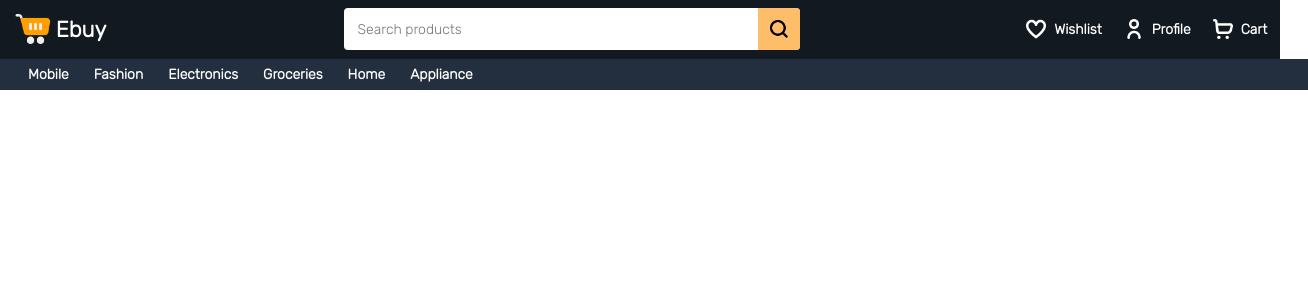
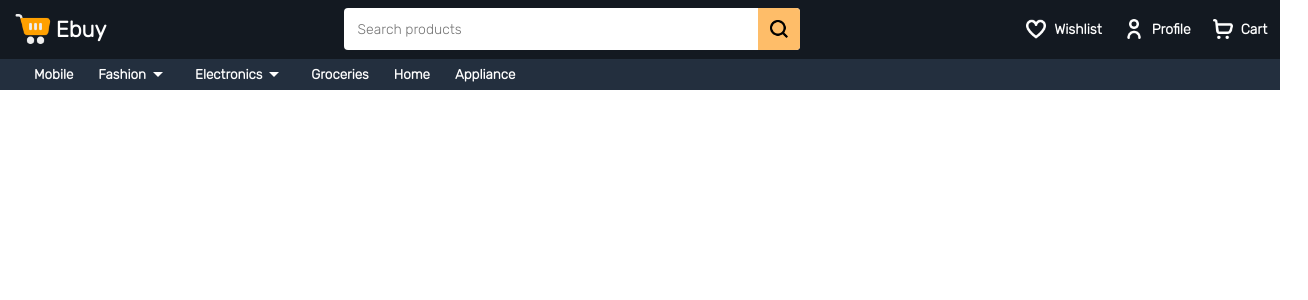
Before and after one commit to nisabmohd/Ebuy, a React (Vite) app in the folder client/: page / in a window 1280 px wide. Shown: the top 300 px of the page, 1308 px wide, since content can reach past the window. Built offline with nearby package versions, Linux system fonts and the light colour scheme.

Commit message:
added more categories and subcategory filter from server

```diff
--- a/client/package.json
+++ b/client/package.json
@@ -11,6 +11,7 @@
   "dependencies": {
     "@emotion/react": "^11.10.5",
     "@emotion/styled": "^11.10.5",
+    "@mui/icons-material": "^5.11.0",
     "@mui/material": "^5.11.6",
     "@tanstack/react-query": "^4.23.0",
     "axios": "^1.2.6",
--- a/client/src/components/navbar/SubNav.tsx
+++ b/client/src/components/navbar/SubNav.tsx
@@ -1,4 +1,7 @@
-import { Link } from "react-router-dom";
+import { Menu, MenuItem } from "@mui/material";
+import { useState } from "react";
+import { Link, useNavigate } from "react-router-dom";
+import ArrowDropDownIcon from "@mui/icons-material/ArrowDropDown";
 
 const CATEGORIES = [
   {
@@ -9,12 +12,28 @@ const CATEGORIES = [
   {
     id: 2,
     category: "Fashion",
-    url: "fashion",
+    categories: [
+      { id: 21, category: "Mens Shirts/T-shirts", url: "fashion-men-shirts" },
+      { id: 22, category: "Mens Pants", url: "fashion-men-pants" },
+      { id: 23, category: "Mens Footwears", url: "fashion-men-footwears" },
+      { id: 24, category: "Mens Misc", url: "fashion-men-misc" },
+      { id: 25, category: "Womens Tops", url: "fashion-women-shirts" },
+      { id: 26, category: "Womens Pants", url: "fashion-women-pants" },
+      { id: 27, category: "Makeups", url: "fashion-women-makeups" },
+      { id: 28, category: "Women Footwears", url: "fashion-women-footwears" },
+      { id: 29, category: "Womens Misc", url: "fashion-women-misc" },
+    ],
   },
   {
     id: 3,
     category: "Electronics",
-    url: "electronics",
+    categories: [
+      { id: 21, category: "TV/Monitors", url: "electronics-tv-monitor" },
+      { id: 22, category: "Laptops", url: "electronics-laptops" },
+      { id: 23, category: "Computers", url: "electronics-computers" },
+      { id: 24, category: "Tablets", url: "electronics-tablets" },
+      { id: 25, category: "Others", url: "electronics-others" },
+    ],
   },
   {
     id: 4,
@@ -33,31 +52,101 @@ const CATEGORIES = [
   },
 ];
 export default function SubNav() {
+  const [anchorEl, setAnchorEl] = useState(null);
+  const navigate = useNavigate();
+  const open = Boolean(anchorEl);
+  const [dropdown, setDropdoen] = useState<number>(-1);
+  const handleClick = (event: any) => {
+    setAnchorEl(event.currentTarget);
+  };
+  const handleClose = () => {
+    setAnchorEl(null);
+  };
   return (
     <div
       style={{
         height: "32px",
         width: "100%",
         backgroundColor: "#232f3e",
-        color: "white",
+        display: "flex",
+        flexDirection: "row",
+        textAlign: "center",
+        alignItems: "center",
+      }}
+    >
+      <div
+        style={{
+          marginLeft: "34px",
           display: "flex",
           flexDirection: "row",
           textAlign: "center",
           alignItems: "center",
           gap: "25px",
-        fontSize: "14px",
+          fontSize: "13.5px",
           fontWeight: "bold",
-        paddingLeft: "28px",
+          color: "white",
         }}
       >
         {CATEGORIES.map((category) => (
+          <div>
+            {typeof category.categories === "object" ? (
+              <>
+                <div
+                  onClick={(e) => {
+                    setDropdoen(category.id);
+                    handleClick(e);
+                  }}
+                  style={{
+                    display: "flex",
+                    flexDirection: "row",
+                    alignItems: "center",
+                    cursor: "pointer",
+                  }}
+                >
+                  <p>{category.category}</p>
+                  <ArrowDropDownIcon />
+                </div>
+                <Menu
+                  key={category.id}
+                  PaperProps={{ sx: { width: "200px" } }}
+                  id="basic-menu"
+                  anchorEl={anchorEl}
+                  open={dropdown == category.id && open}
+                  onClose={handleClose}
+                  MenuListProps={{
+                    "aria-labelledby": "basic-button",
+                  }}
+                >
+                  {category.categories.map((item) => (
+                    <MenuItem
+                      style={{
+                        fontFamily: "Rubik",
+                        fontSize: "13px",
+                        color: "#3e3e3e",
+                        fontWeight: "bold",
+                      }}
+                      key={item.id}
+                      onClick={() => {
+                        handleClose();
+                        navigate(`products?category=${item.url}`);
+                      }}
+                    >
+                      {item.category}
+                    </MenuItem>
+                  ))}
+                </Menu>
+              </>
+            ) : (
               <Link
                 to={`/products?category=${category.url}`}
                 style={{ textDecoration: "none", color: "inherit" }}
               >
                 {category.category}
               </Link>
+            )}
+          </div>
         ))}
+      </div>
     </div>
   );
 }
--- a/client/src/components/product/Card.tsx
+++ b/client/src/components/product/Card.tsx
@@ -33,7 +33,15 @@ export default function Card({
         color: "inherit",
       }}
     >
-      <div className="image" style={{ height: "320px" }}>
+      <div
+        className="image"
+        style={{
+          height: "320px",
+          display: "flex",
+          justifyContent: "center",
+          alignItems: "center",
+        }}
+      >
         <img
           style={{
             width: "100%",
@@ -68,9 +76,15 @@ export default function Card({
           justifyContent: "center",
         }}
       >
-        <p style={{ fontSize: "14px" }}>{ratings}</p>
-        <Rating size="small" name="read-only" value={ratings} readOnly />
-        <p style={{ color: "#538193", fontSize: "14px" }}>({reviewCount})</p>
+        {ratings != 0 && (
+          <>
+            <p style={{ fontSize: "14px" }}>{ratings}</p>
+            <Rating size="small" name="read-only" value={ratings} readOnly />
+          </>
+        )}
+        {reviewCount != 0 && (
+          <p style={{ color: "#538193", fontSize: "14px" }}>({reviewCount})</p>
+        )}
       </div>
       <div
         className="price"
--- a/client/src/pages/Product.tsx
+++ b/client/src/pages/Product.tsx
@@ -56,7 +56,7 @@ export default function Product() {
           position: "static",
         }}
       >
-        <div className="left_div_product" style={{ position: "absolute" }}>
+        <div className="left_div_product" style={{}}>
           <div
             className="sameline_"
             style={{
@@ -195,7 +195,7 @@ export default function Product() {
               marginTop: "28px",
             }}
           >
-            <h5>Colour : Z20 Black</h5>
+            <h5>Colour : {data?.data.colors[0]?.color}</h5>
             <div
               style={{
                 display: "flex",
```
Also changed, not shown: 2 other files (tests, documents, lock files or other folders). Lines whose indentation alone changed are shown as unchanged.
